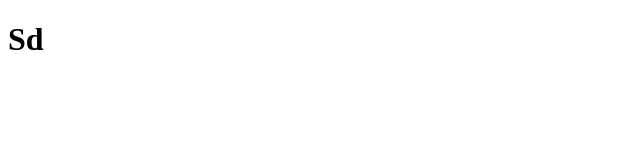
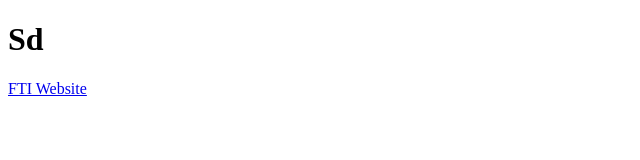
Before and after one commit to 2381023/andrewsimatupang.online, a plain HTML site: page index.html in a window 1280 px wide. Shown: the whole page, without its empty margins (0-640 px from the left). Drawn offline with Linux system fonts and the light colour scheme.

Commit message:
added link

```diff
--- a/index.html
+++ b/index.html
@@ -7,5 +7,6 @@
 </head>
 <body>
     <h1>Sd</h1>
+    <a href="https://fti.unai.edu/">FTI Website</a>
 </body>
 </html>
```
